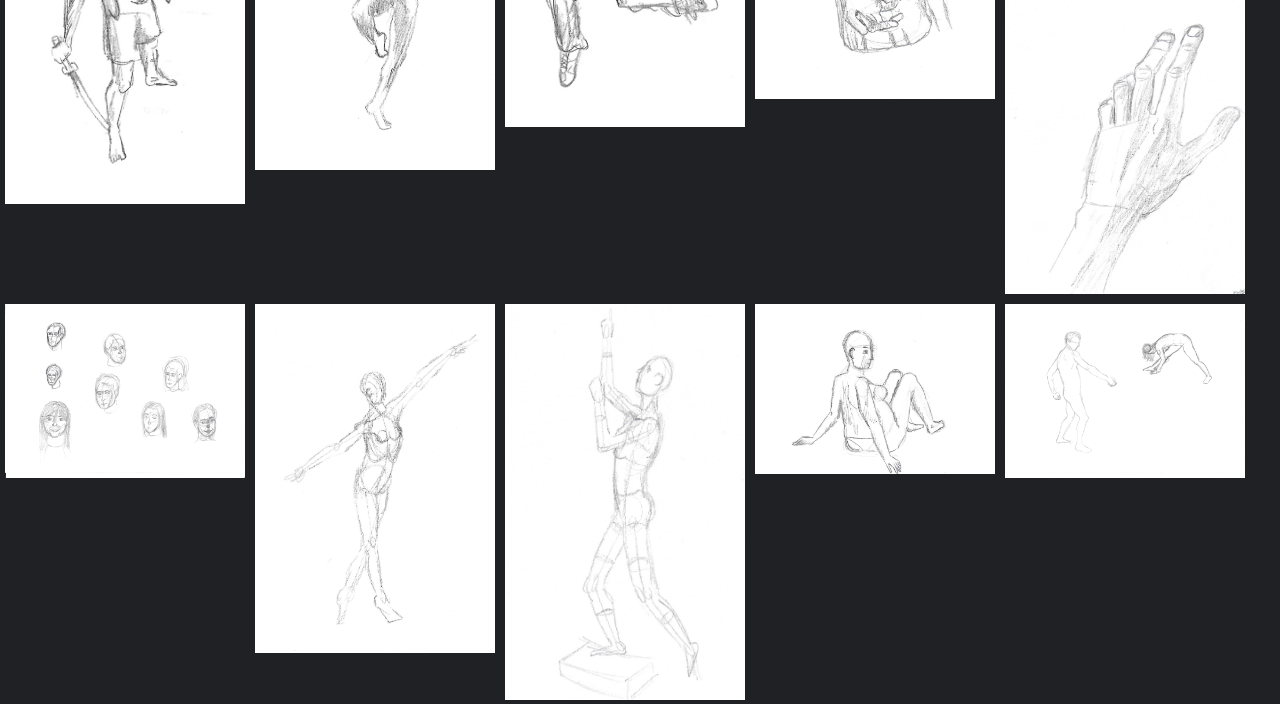
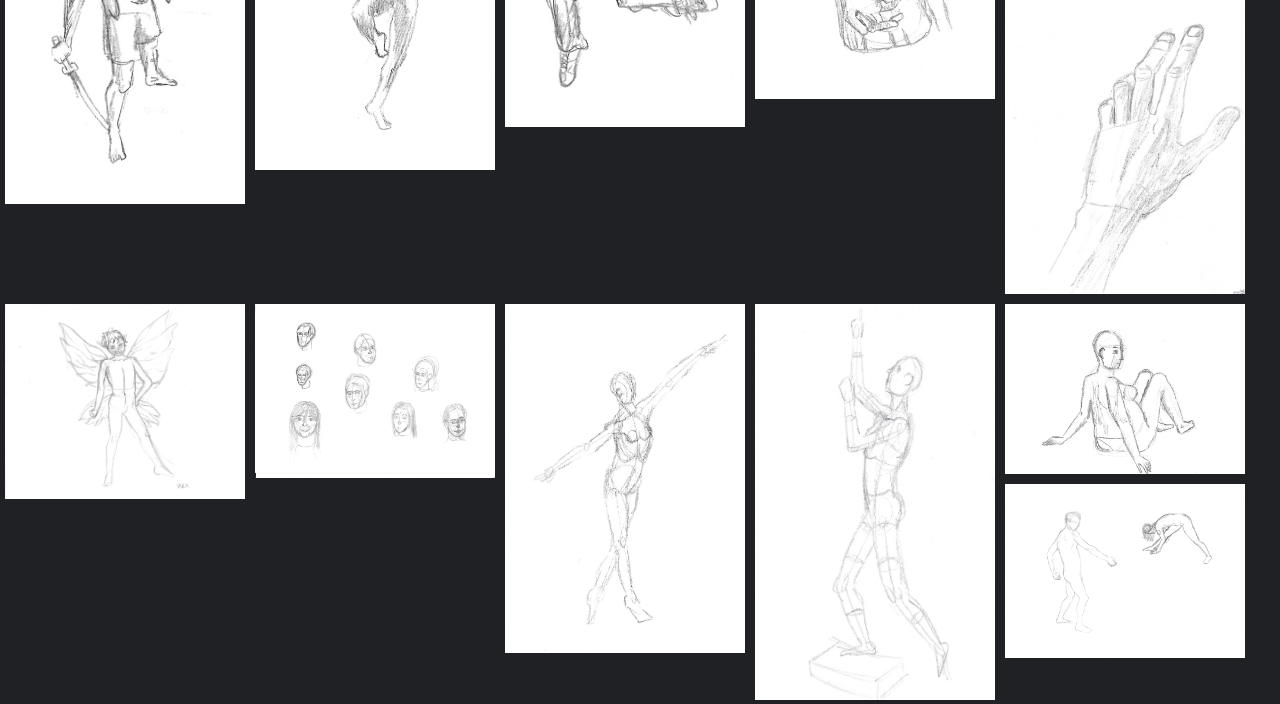
Before and after one commit to ClementHardelin/Portfolio, a plain HTML site: page public/anatomie.html in a window 1280 px wide. Shown: the part 518-1222 px from the top of the page. Drawn offline with nearby package versions, Linux system fonts and the light colour scheme; a web font is replaced by a local one.

Commit message:
Update anatomie.html

```diff
--- a/public/anatomie.html
+++ b/public/anatomie.html
@@ -40,7 +40,7 @@
         </div>
 
         <div class="column">
-
+            <img data-bs-toggle="tooltip" data-bs-placement="right" title="puck- personnage de Berserk" data-enlargeable width="100" style="cursor: zoom-in" class="thumb" src="../img/puck.jpg" alt="">
             <img data-bs-toggle="tooltip" data-bs-placement="right" title="visages" data-enlargeable width="100" style="cursor: zoom-in" class="thumb" src="../img/visages.jpg" alt="">
             <img data-bs-toggle="tooltip" data-bs-placement="right" title="corpsA" data-enlargeable width="100" style="cursor: zoom-in" class="thumb" src="../img/corpsA.jpg" alt="">
             <img data-bs-toggle="tooltip" data-bs-placement="right" title="corpsB" data-enlargeable width="100" style="cursor: zoom-in" class="thumb" src="../img/corpsB.jpg" alt="">
```
